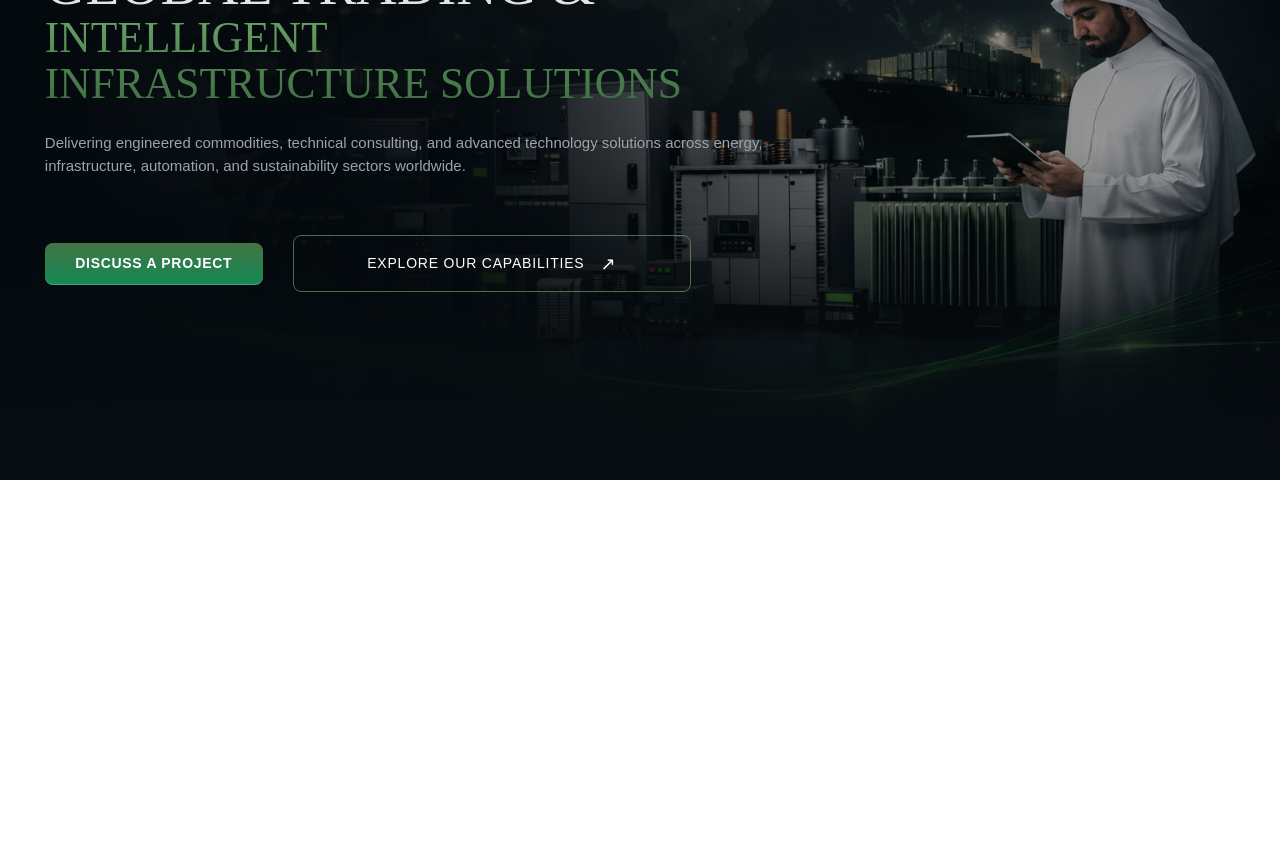
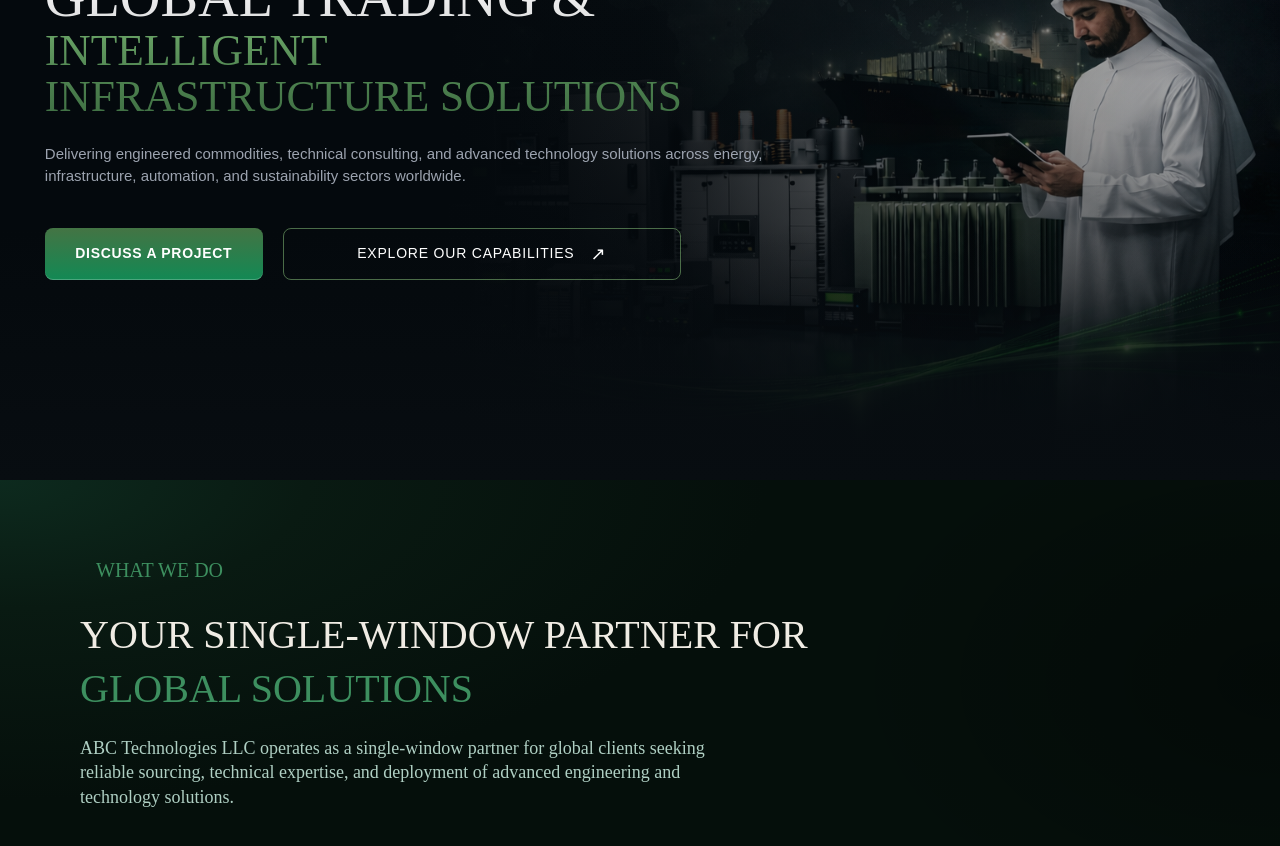
Before and after one commit to arshaqtk/Tapclone_MachineTask, a Next.js app: page / in a window 1280 px wide. Shown: the part 320-1166 px from the top of the page. Before the commit the page ends 800 px from the top, so only its background shows below. Built offline with nearby package versions, Linux system fonts and the light colour scheme; a web font is replaced by a local one.

Commit message:
feat: add intro section with heading and description

```diff
--- a/app/(main)/page.tsx
+++ b/app/(main)/page.tsx
@@ -1,5 +1,6 @@
 import Navbar from "@/components/layout/Navbar";
 import Hero from "@/components/sections/hero/Hero";
+import WhatWeDo from "@/components/sections/Intro";
 
 
 export default function HomePage() {
@@ -7,6 +8,12 @@ export default function HomePage() {
     <>
       <Navbar />
       <Hero/>
+      <WhatWeDo
+        eyebrow="What We Do"
+        headingLine1="YOUR SINGLE-WINDOW PARTNER FOR"
+        headingLine2="GLOBAL SOLUTIONS"
+        description="ABC Technologies LLC operates as a single-window partner for global clients seeking reliable sourcing, technical expertise, and deployment of advanced engineering and technology solutions."
+      />
     </>
   );
 }
--- /dev/null
+++ b/components/sections/Intro.tsx
@@ -0,0 +1,59 @@
+interface WhatWeDoProps {
+  eyebrow?: string;
+  headingLine1?: string;
+  headingLine2?: string;
+  description?: string;
+}
+
+export default function WhatWeDo({
+  eyebrow = "WHAT WE DO",
+  headingLine1 = "YOUR SINGLE-WINDOW PARTNER FOR",
+  headingLine2 = "GLOBAL SOLUTIONS",
+  description = "ABC Technologies LLC operates as a single-window partner for global clients seeking reliable sourcing, technical expertise, and deployment of advanced engineering and technology solutions.",
+}: WhatWeDoProps) {
+  return (
+    <section
+      className="relative w-full overflow-hidden px-20 py-[72px]"
+      style={{
+        background:
+          "radial-gradient(ellipse 60% 80% at 0% 0%, #0d2a1e 0%, #091a12 40%, #050f0b 100%)",
+      }}
+    >
+      {/* Overlay gradient */}
+      <div
+        className="pointer-events-none absolute inset-0"
+        style={{
+          background:
+            "radial-gradient(ellipse 50% 100% at 100% 50%, rgba(0,0,0,0.35) 0%, transparent 70%)",
+        }}
+      />
+
+      <div className="relative z-10 flex max-w-[820px] flex-col gap-5">
+        {/* Eyebrow tag */}
+        <div className="inline-flex self-start">
+          <span
+            className="px-4 py-2 text-[#3d8f5f] font-['Nunito_Sans'] font-medium text-[20px] leading-[100%] uppercase tracking-normal"
+
+          >
+            {eyebrow}
+          </span>
+        </div>
+
+        {/* Heading */}
+        <h2 className="m-0 flex flex-col">
+          <span className="font-['Eloran'] font-normal text-[40px] leading-[135%] tracking-normal uppercase text-[#f0ece4]">
+            {headingLine1}
+          </span>
+          <span className="font-['Eloran'] font-normal text-[40px] leading-[135%] tracking-normal uppercase text-[#3d8f5f]">
+            {headingLine2}
+          </span>
+        </h2>
+
+        {/* Description */}
+        <p className="m-0 max-w-[680px] font-['Nunito_Sans'] font-normal text-[18px] leading-[135%] tracking-normal text-[#DAFFF1]/80">
+          {description}
+        </p>
+      </div>
+    </section>
+  );
+}
--- a/components/sections/hero/HeroBackground.tsx
+++ b/components/sections/hero/HeroBackground.tsx
@@ -3,9 +3,9 @@ export default function HeroBackground() {
     <>
       <div className="absolute inset-0 h-full w-full bg-[url('/hero-bg.png')] bg-cover bg-center bg-no-repeat" />
 
-      <div className="absolute inset-0 bg-[linear-gradient(90deg,_#04090D_0%,_rgba(4,9,13,0.97)_18%,_rgba(4,9,13,0.88)_38%,_rgba(4,9,13,0.56)_60%,_rgba(4,9,13,0.14)_100%)]" />
+      <div className="absolute inset-0 bg-[linear-gradient(90deg,_#04090D_0%,_#04090D_35%,_rgba(4,9,13,0.92)_50%,_rgba(4,9,13,0.55)_68%,_rgba(4,9,13,0.1)_100%)]" />
 
-      <div className="absolute inset-0 bg-[linear-gradient(180deg,_rgba(4,9,13,0.1)_0%,_rgba(4,9,13,0.18)_58%,_rgba(4,9,13,0.78)_100%)]" />
+      <div className="absolute inset-0 bg-[linear-gradient(180deg,_rgba(4,9,13,0.15)_0%,_rgba(4,9,13,0.1)_50%,_rgba(4,9,13,0.8)_100%)]" />
 
       <div className="absolute bottom-0 left-0 h-[250px] w-full bg-[linear-gradient(180deg,_transparent_0%,_#080D11_100%)]" />
 
--- a/components/sections/hero/HeroButtons.tsx
+++ b/components/sections/hero/HeroButtons.tsx
@@ -4,17 +4,17 @@ import Link from "next/link";
 
 export default function HeroButtons() {
   return (
-    <div className="flex flex-wrap items-center gap-[30px] pt-8">
+    <div className="flex flex-wrap items-center gap-[20px]">
       <Link
         href="#contact"
-        className="inline-flex h-[42px] min-w-[218px] items-center justify-center gap-1 whitespace-nowrap rounded-[8px] bg-[linear-gradient(180deg,_#447444_0%,_#128954_100%)] px-6 py-[10px] [box-shadow:inset_0_-1px_0_rgba(255,255,255,0.24)] [font-family:var(--font-nunito-sans)] text-[14px] font-semibold uppercase tracking-[0.7px] text-white no-underline transition-opacity duration-200 hover:opacity-85"
+        className="inline-flex h-[52px] min-w-[218px] items-center justify-center gap-1 whitespace-nowrap rounded-[8px] bg-[linear-gradient(180deg,_#447444_0%,_#128954_100%)] px-6 [box-shadow:inset_0_-1px_0_rgba(255,255,255,0.24)] [font-family:var(--font-nunito-sans)] text-[14px] font-semibold uppercase tracking-[0.7px] text-white no-underline transition-opacity duration-200 hover:opacity-85"
       >
         Discuss a Project
       </Link>
 
       <Link
         href="#services"
-        className="inline-flex h-[57px] w-full max-w-[398px] items-center justify-center gap-4 whitespace-nowrap rounded-[8px] border border-[rgba(112,162,103,0.65)] px-[26px] py-[10px] [font-family:var(--font-nunito-sans)] text-[14px] font-medium uppercase tracking-[0.8px] text-white no-underline transition-[background,border-color] duration-200 hover:bg-[#447544]/10"
+        className="inline-flex h-[52px] w-full max-w-[398px] items-center justify-center gap-4 whitespace-nowrap rounded-[8px] border border-[rgba(112,162,103,0.65)] px-[26px] [font-family:var(--font-nunito-sans)] text-[14px] font-medium uppercase tracking-[0.8px] text-white no-underline transition-[background,border-color] duration-200 hover:bg-[#447544]/10"
       >
         Explore Our Capabilities
         <span className="text-[18px] leading-none">{"\u2197"}</span>
--- a/components/sections/hero/HeroContents.tsx
+++ b/components/sections/hero/HeroContents.tsx
@@ -10,7 +10,8 @@ const HERO_DATA = {
 export default function HeroContent() {
   return (
     <div className="mx-auto w-full max-w-[1680px] px-[clamp(20px,3.5vw,65px)] pt-[clamp(20px,3vw,36px)] pb-[clamp(32px,5vw,88px)]">
-      <div className="flex max-w-[920px] flex-col gap-[26px]">
+      <div className="flex max-w-[920px] flex-col">
+
         <h1 className="m-0 font-[Eloran,serif] font-normal uppercase">
           <span className="block bg-[linear-gradient(180deg,_#ffffff_0%,_rgba(255,255,255,0.86)_100%)] bg-clip-text text-[clamp(34px,4.4vw,68px)] leading-[1.04] text-transparent [-webkit-text-fill-color:transparent]">
             {HERO_DATA.whiteText}
@@ -20,11 +21,15 @@ export default function HeroContent() {
           </span>
         </h1>
 
-        <p className="m-0 max-w-[720px] [font-family:var(--font-nunito-sans)] text-[clamp(15px,1.12vw,17px)] font-normal leading-[1.5] text-[#9ca3af]">
+        <p className="mt-6 m-0 max-w-[720px] [font-family:var(--font-nunito-sans)] text-[clamp(15px,1.12vw,17px)] font-normal leading-[1.5] text-[#9ca3af]">
           {HERO_DATA.description}
         </p>
 
-        <HeroButtons />
+
+        <div className="mt-10">
+          <HeroButtons />
+        </div>
+
       </div>
     </div>
   );
```
